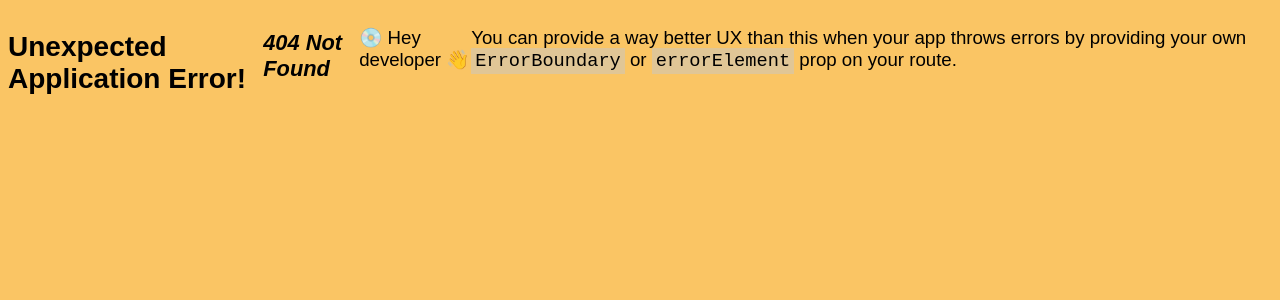
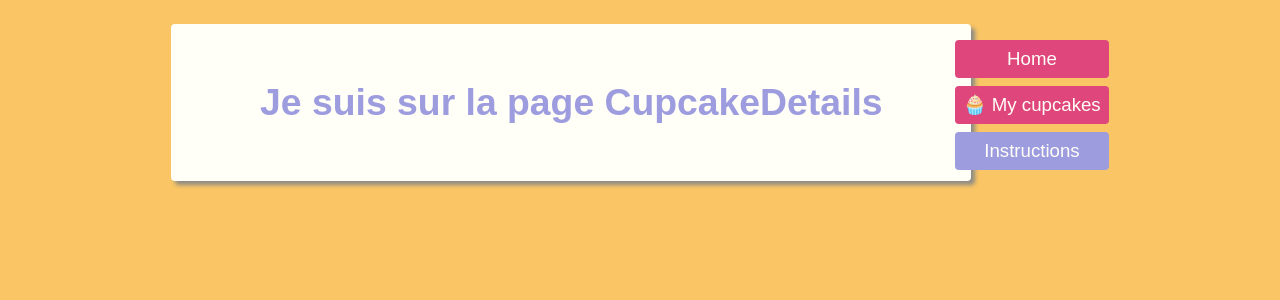
Before and after one commit to wildcodeschool-2025-03/JS-WestDevs-Checkpoint2, a React (Vite) app in the folder client/: page /cupcakes/1 in a window 1280 px wide. Before the commit this address had no page. Shown: the top 300 px of the page. Built offline with nearby package versions, Linux system fonts and the light colour scheme.

Commit message:
step 6 not finish

```diff
--- a/client/src/main.tsx
+++ b/client/src/main.tsx
@@ -10,6 +10,7 @@ import App from "./App";
 import CupcakeList from "./pages/CupcakeList";
 import Home from "./pages/Home";
 import Instructions from "./pages/Instructions";
+import CupcakeDetails from "./pages/CupcakeDetails";
 
 const router = createBrowserRouter([
   {
@@ -27,6 +28,10 @@ const router = createBrowserRouter([
       {
         path: "/cupcakes",
         element: <CupcakeList />,
+      },
+      {
+        path: "/cupcakes/:id",
+        element: <CupcakeDetails />,
       },
     ],
   },
--- /dev/null
+++ b/client/src/pages/CupcakeDetails.tsx
@@ -0,0 +1,5 @@
+function CupcakeDetails() {
+  return <h1>Je suis sur la page CupcakeDetails</h1>;
+}
+
+export default CupcakeDetails;
--- a/client/src/pages/CupcakeList.tsx
+++ b/client/src/pages/CupcakeList.tsx
@@ -1,5 +1,6 @@
 import { useEffect, useState } from "react";
 import Cupcake from "../components/Cupcake";
+import { Link } from "react-router-dom";
 
 /* ************************************************************************* */
 // const sampleCupcakes: CupcakeArray = [
@@ -105,7 +106,9 @@ function CupcakeList() {
         {/* Step 5: filter cupcakes before repeating */}
         {filteredCupcakes.map((el) => (
           <li className="cupcake-item" key={el.id}>
-            <Cupcake data={el} />
+            <Link to={`/cupcakes/${el.id}`}>
+              <Cupcake data={el} />
+            </Link>
           </li>
         ))}
 
```
